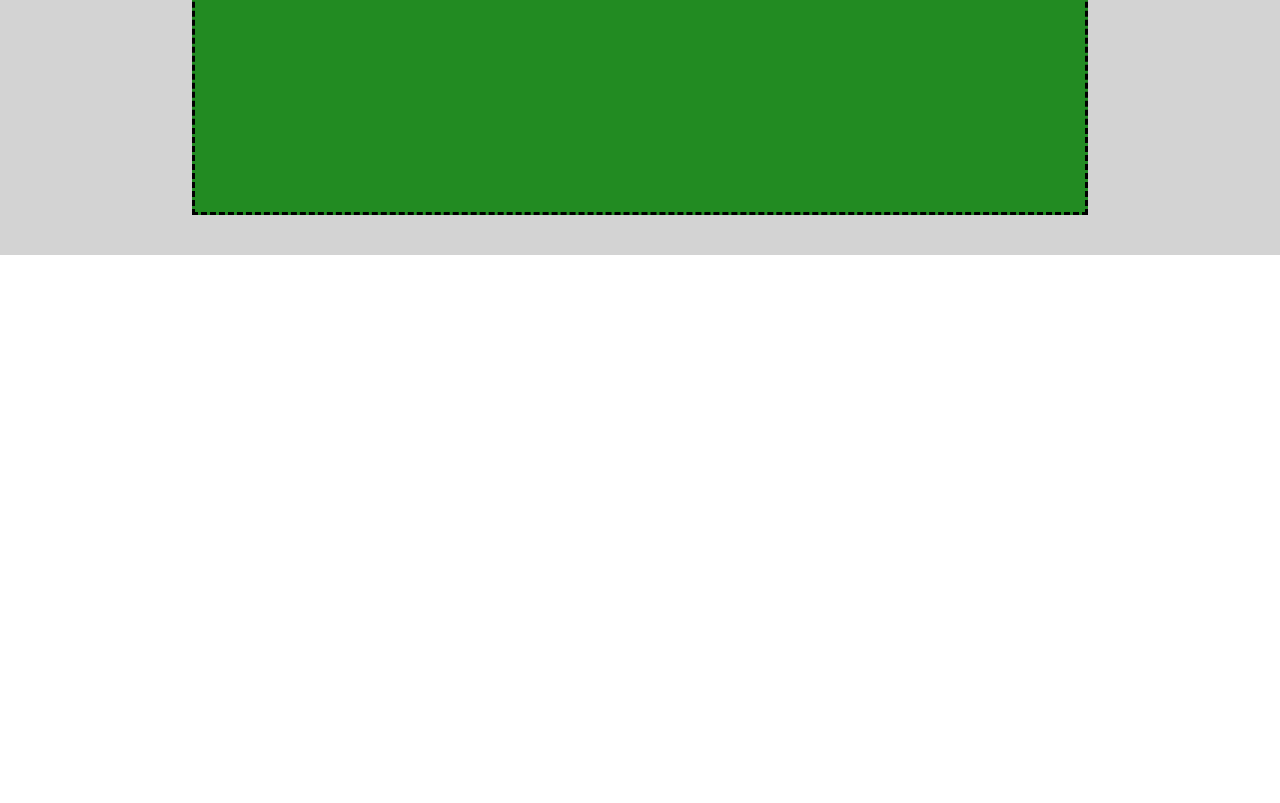
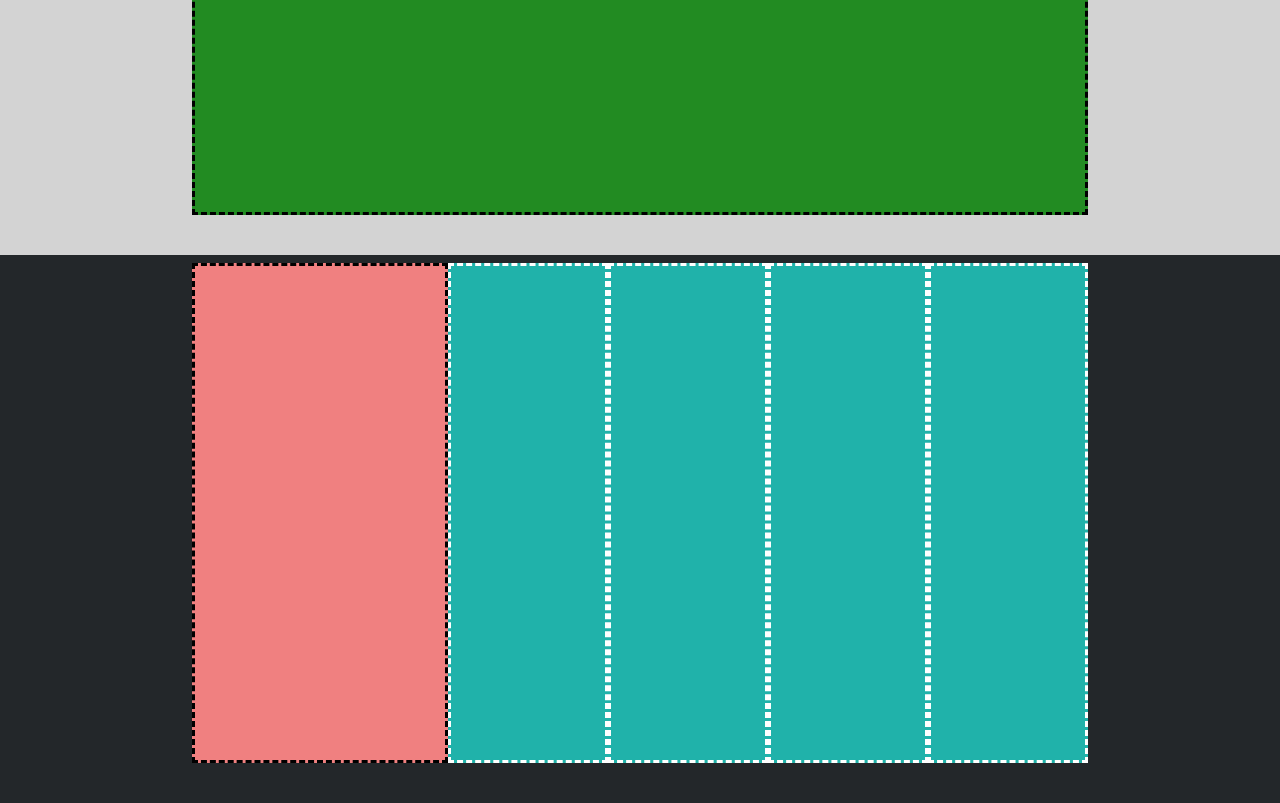
Before and after one commit to Ahri-code/htmlcss-struttura-discord, a plain HTML site: page index.html in a window 1280 px wide. Shown: the part 2414-3217 px from the top of the page. Before the commit the page ends 2669 px from the top, so only its background shows below. Drawn offline with Linux system fonts and the light colour scheme.

Commit message:
Feat(footer): top footer style(footer): top footer

```diff
--- a/css/style.css
+++ b/css/style.css
@@ -96,3 +96,33 @@ nav {
     margin-bottom: 2.5rem;
     border: 3px dashed black;
 }
+
+/* Footer */
+/* Top Footer */
+
+.bottom-color {
+    background-color: #23272a;
+}
+
+#bottom-left {
+    height: 500px;
+    width: 20%;
+    background-color: #f08080;
+    margin-top: 0.5rem;
+    margin-bottom: 2.5rem;
+    border: 3px dashed black;
+}
+
+#bottom-right {
+    height: 500px;
+    width: 50%;
+}
+
+.small-bottom {
+    height: 500px;
+    width: calc(100% / 4);
+    background-color: #20b2aa;
+    margin-top: 0.5rem;
+    margin-bottom: 2.5rem;
+    border: 3px dashed white;
+}
--- a/index.html
+++ b/index.html
@@ -75,7 +75,38 @@
     </main>
 
     <footer>
+        <div class="bottom-color">
+            <div class="flex-container">
+                <div id="bottom-left">
 
+                </div>
+
+                <div class="flex-container" id="bottom-right">
+                    <div class="small-bottom">
+
+                    </div>
+                    <div class="small-bottom">
+
+                    </div>
+                    <div class="small-bottom">
+
+                    </div>
+                    <div class="small-bottom">
+
+                    </div>
+                </div>
+            </div>
+        </div>
+        <div>
+            <div id="flex-bottom">
+                <div>
+
+                </div>
+                <div>
+
+                </div>
+            </div>
+        </div>
     </footer>
 </body>
 </html>
```
